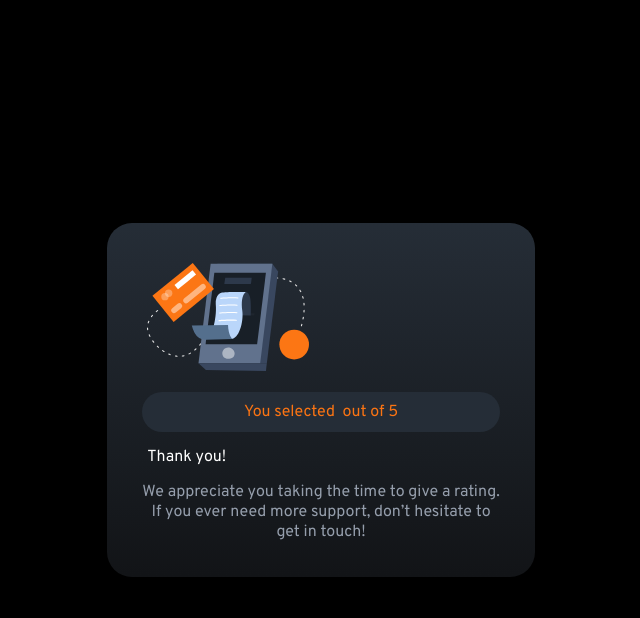
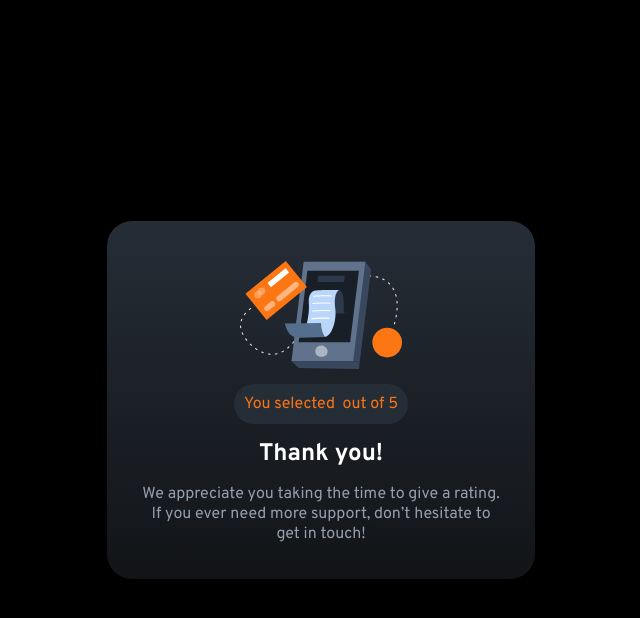
Before and after one commit to alb91/interactive-rating-component-main, a website: page index.html in a window 1280 px wide. Both pictures are taken after a click on the element "SUBMIT". Shown: the whole page, without its empty margins (319-959 px from the left). Drawn offline with Linux system fonts and the light colour scheme.

Commit message:
centered second card

```diff
--- a/design/css/styles.css
+++ b/design/css/styles.css
@@ -82,19 +82,25 @@ body {
 
 .card-image {
   margin: 15px;
+  display: flex;
+  justify-content: center;
 }
 
 .star-selection {
+  width: fit-content;
   display: flex;
   justify-content: center;
+  align-items: center;
   background-color: hsl(213, 19%, 18%);
   color: hsl(25, 97%, 53%);
   border-radius: 25px;
-  margin: 10px;
+  margin: auto;
   padding: 10px;
 }
 
 .thank-you {
+  display: flex;
+  justify-content: center;
   color: hsl(0, 0%, 100%);
   margin: 15px;
 }
--- a/index.html
+++ b/index.html
@@ -153,7 +153,7 @@
         <div id="starSelected"></div>
         &nbsp;out of 5
       </div>
-      <div class="thank-you">Thank you!</div>
+      <div class="thank-you"><h2>Thank you!</h2></div>
       <div class="thank-you-text">
         <div>We appreciate you taking the time to give a rating.</div>
         <div>If you ever need more support, don’t hesitate to</div>
```
